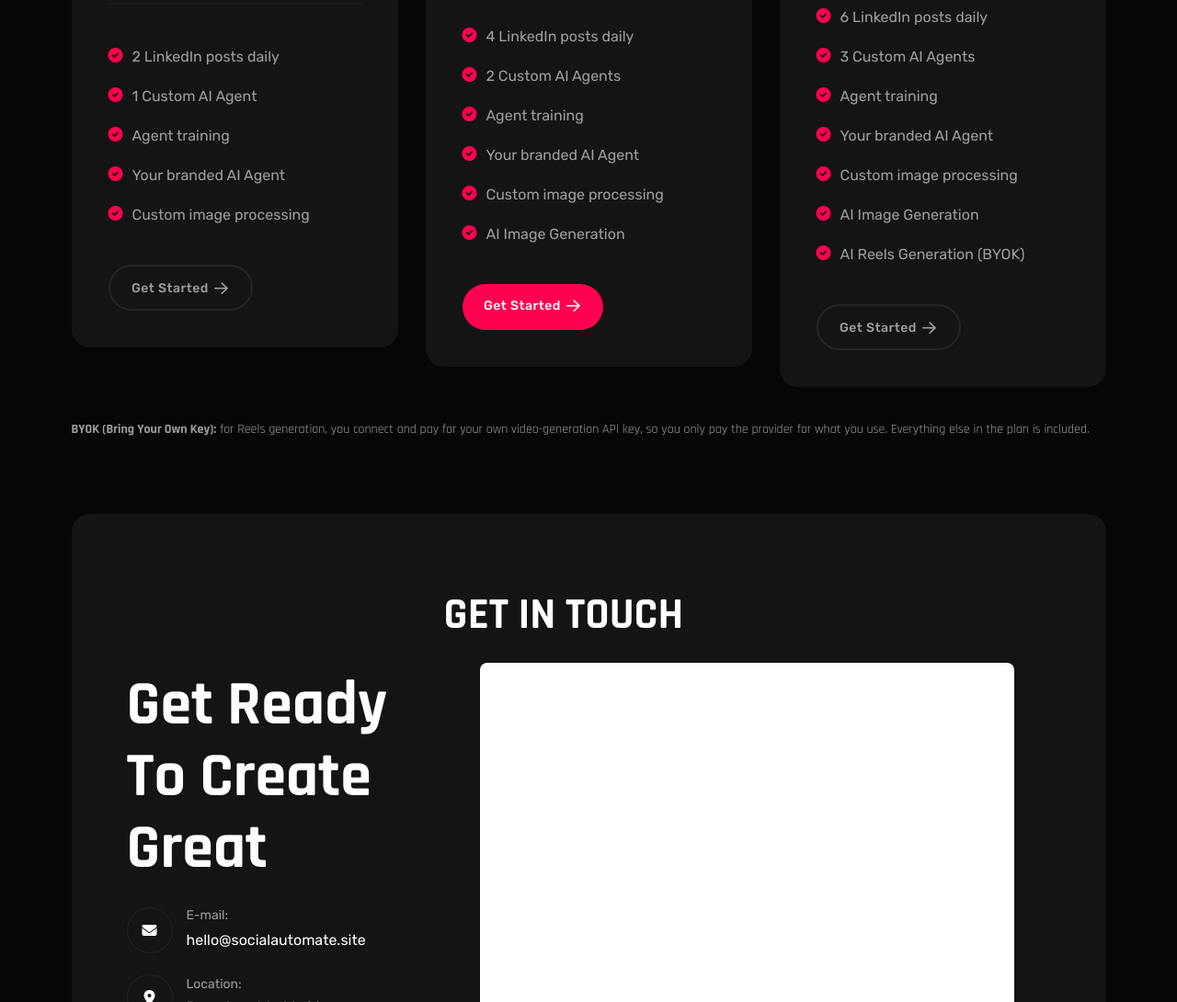
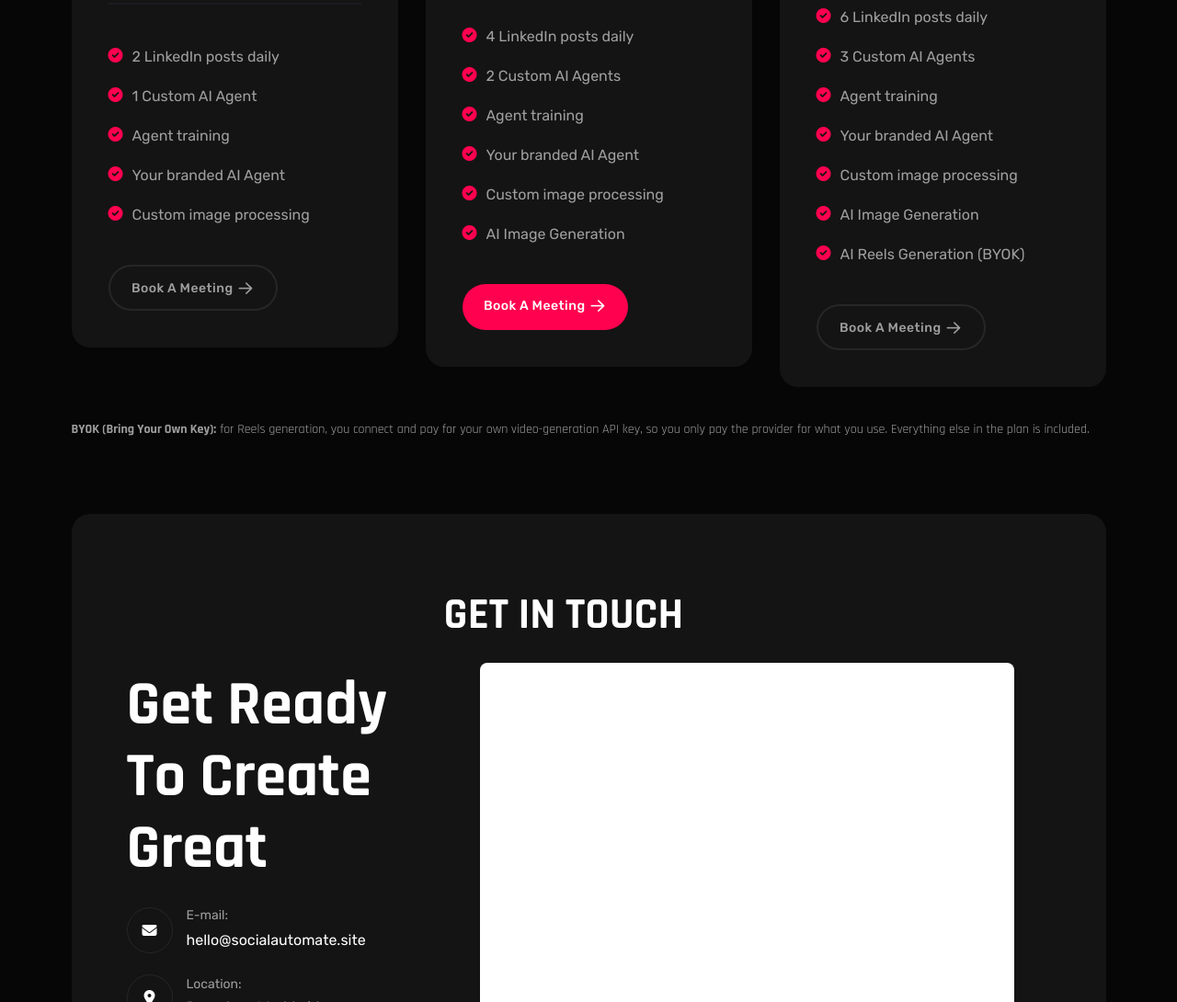
Before and after one commit to dalimnama/socialautomate, a plain HTML site: page index.html in a window 1280 px wide. Shown: the part 7515-8605 px from the top of the page at 92% size. Drawn offline with Linux system fonts and the light colour scheme; a script that the page names is missing; a web font is replaced by a local one.

Commit message:
Update Social Automate website

```diff
--- a/assets/js/socialautomate-booking.js
+++ b/assets/js/socialautomate-booking.js
@@ -39,7 +39,7 @@
             useSlotsViewOnSmallScreen: true,
             theme: "auto"
         },
-        calLink: "dalim-chandra-nama/30min"
+        calLink: "dalimcn/30min"
     });
     Cal.ns["30min"]("ui", {
         hideEventTypeDetails: false,
--- a/index.html
+++ b/index.html
@@ -749,9 +749,9 @@ images — so you outstand your feed and get <span>clients organically</span>
                             </ul>
                         </div>
                         <div class="tmp-button-here">
-                            <a class="tmp-btn hover-icon-reverse btn-border btn-md radius-round" href="contact.html">
+                            <a class="tmp-btn hover-icon-reverse btn-border btn-md radius-round" href="https://cal.com/dalimcn/30min" target="_blank" rel="noopener noreferrer">
                                 <span class="icon-reverse-wrapper">
-                    <span class="btn-text">Get Started</span>
+                    <span class="btn-text">Book A Meeting</span>
                                 <span class="btn-icon"><i class="fa-sharp fa-regular fa-arrow-right"></i></span>
                                 <span class="btn-icon"><i class="fa-sharp fa-regular fa-arrow-right"></i></span>
                                 </span>
@@ -817,9 +817,9 @@ images — so you outstand your feed and get <span>clients organically</span>
                             </ul>
                         </div>
                         <div class="tmp-button-here">
-                            <a class="tmp-btn hover-icon-reverse btn-md radius-round" href="contact.html">
+                            <a class="tmp-btn hover-icon-reverse btn-md radius-round" href="https://cal.com/dalimcn/30min" target="_blank" rel="noopener noreferrer">
                                 <span class="icon-reverse-wrapper">
-                    <span class="btn-text">Get Started</span>
+                    <span class="btn-text">Book A Meeting</span>
                                 <span class="btn-icon"><i class="fa-sharp fa-regular fa-arrow-right"></i></span>
                                 <span class="btn-icon"><i class="fa-sharp fa-regular fa-arrow-right"></i></span>
                                 </span>
@@ -897,9 +897,9 @@ images — so you outstand your feed and get <span>clients organically</span>
                             </ul>
                         </div>
                         <div class="tmp-button-here">
-                            <a class="tmp-btn hover-icon-reverse btn-border btn-md radius-round" href="contact.html">
+                            <a class="tmp-btn hover-icon-reverse btn-border btn-md radius-round" href="https://cal.com/dalimcn/30min" target="_blank" rel="noopener noreferrer">
                                 <span class="icon-reverse-wrapper">
-                    <span class="btn-text">Get Started</span>
+                    <span class="btn-text">Book A Meeting</span>
                                 <span class="btn-icon"><i class="fa-sharp fa-regular fa-arrow-right"></i></span>
                                 <span class="btn-icon"><i class="fa-sharp fa-regular fa-arrow-right"></i></span>
                                 </span>
```
Also changed, not shown: contact.html (+1 -1 lines).
